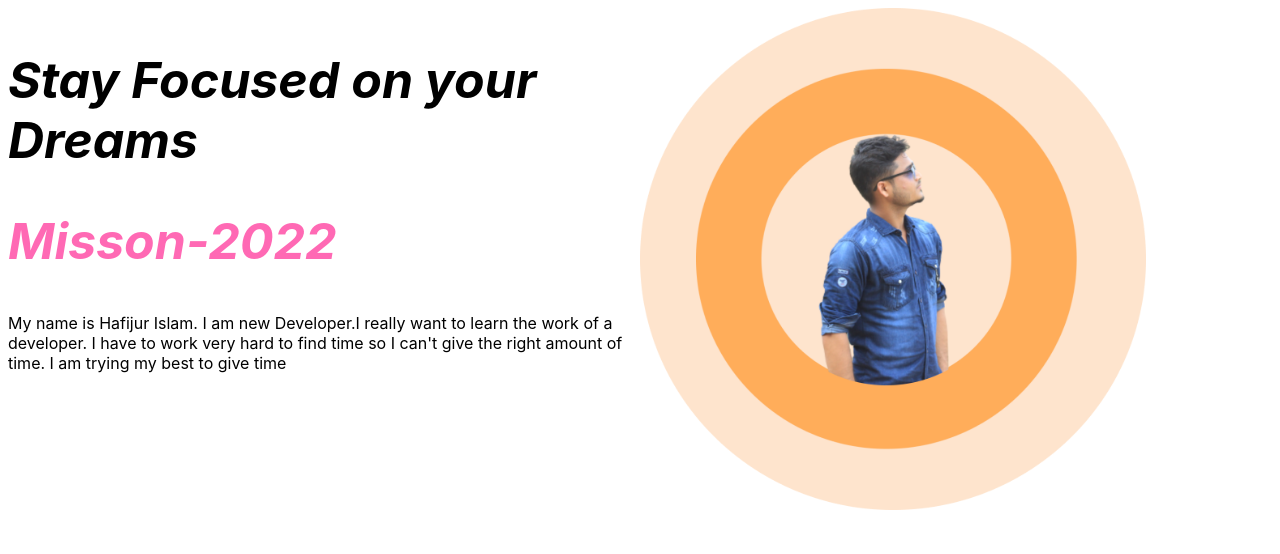
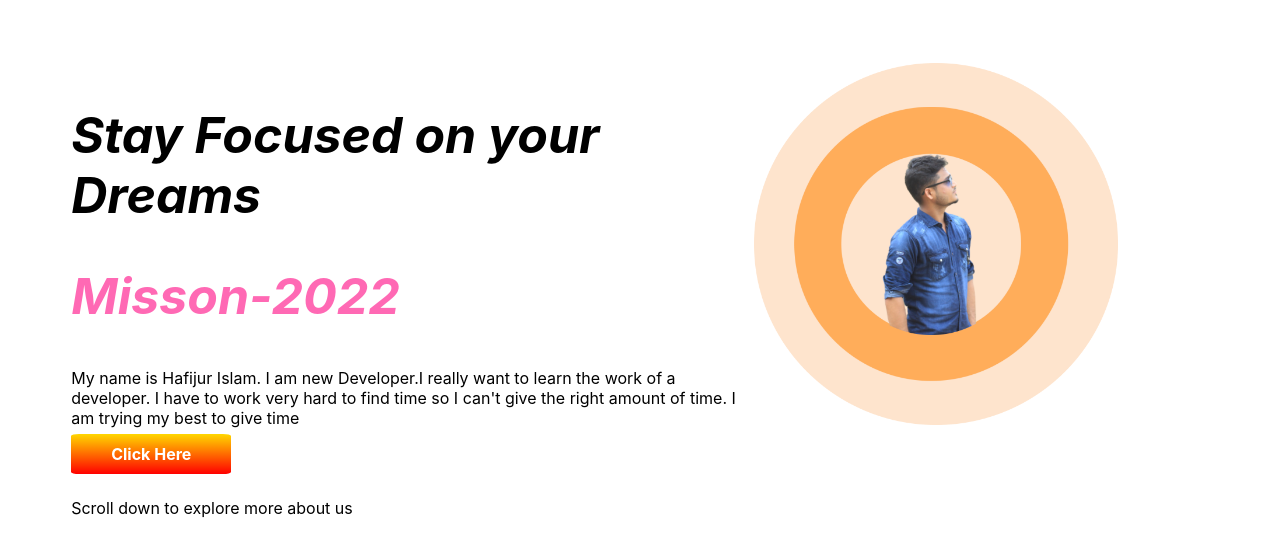
Before and after one commit to HafijurIslam/Assignment-test, a plain HTML site: page index.html in a window 1280 px wide. Drawn offline with Linux system fonts and the light colour scheme.

Commit message:
angcoe added

```diff
--- a/index.html
+++ b/index.html
@@ -23,8 +23,15 @@
           the work of a developer. I have to work very hard to find time so I
           can't give the right amount of time. I am trying my best to give time
         </p>
+        <a
+          class="link-added"
+          target="_blank"
+          href="https://www.linkedin.com/feed/?trk=IN-SEM_google-adwords_Jordan-brand-sign-up"
+          >Click Here</a
+        >
+        <p class="space">Scroll down to explore more about us</p>
       </div>
-      <div class="half-width">
+      <div class="half-add">
         <img src="pic-pdhu.png" alt="" />
       </div>
     </section>
--- a/style.css
+++ b/style.css
@@ -13,10 +13,25 @@ h2 {
 }
 .bannerd {
   display: flex;
+  margin: 5%;
 }
 .half-width {
-  width: 50%;
+  width: 60%;
 }
-.half-width img {
+.half-add {
+  width: 40%;
+}
+.half-add img {
   width: 80%;
 }
+.link-added {
+  text-decoration: none;
+  background-image: linear-gradient(gold, red);
+  padding: 10px 40px;
+  color: white;
+  font-weight: 700;
+  border-radius: 5%;
+}
+.space {
+  margin-top: 5%;
+}
```
